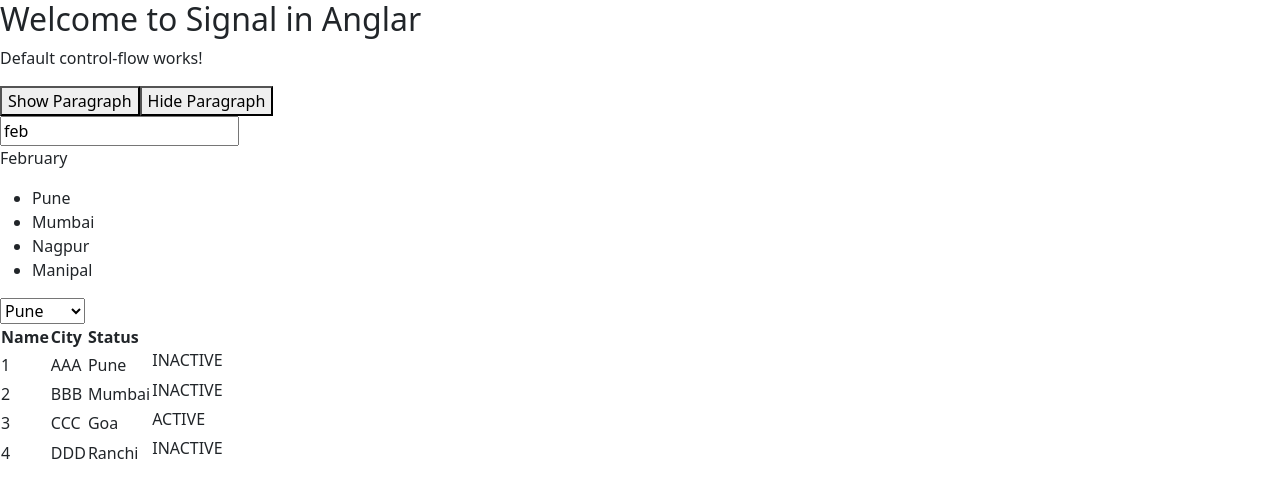
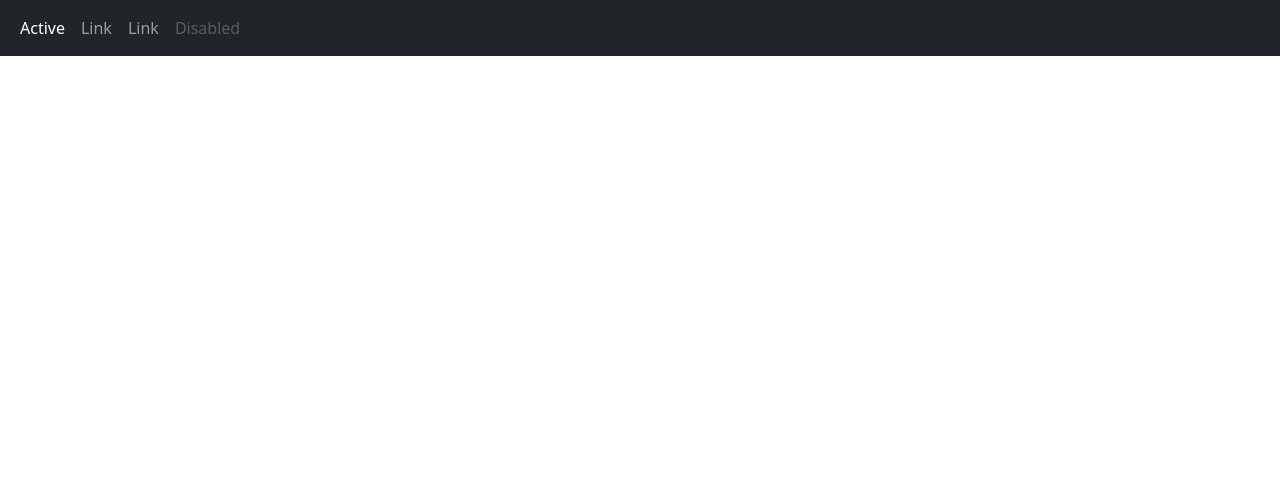
Before and after one commit to sumitbasu116/angular20Tutorial, an Angular app: page /control-flow-statement in a window 1280 px wide. Before the commit this address led to /. Shown: the top 498 px of the page. Built offline with nearby package versions, Linux system fonts and the light colour scheme.

Commit message:
Routing part2-include basic Bootstrap Nav bar

```diff
--- a/src/app/app.html
+++ b/src/app/app.html
@@ -1,3 +1,18 @@
-<h2>Welcome to Signal in Anglar</h2>
-
-<app-control-flow/>
+<nav class="navbar navbar-expand-sm bg-dark navbar-dark">
+  <div class="container-fluid">
+    <ul class="navbar-nav">
+      <li class="nav-item">
+        <a class="nav-link active" href="#">Active</a>
+      </li>
+      <li class="nav-item">
+        <a class="nav-link" href="#">Link</a>
+      </li>
+      <li class="nav-item">
+        <a class="nav-link" href="#">Link</a>
+      </li>
+      <li class="nav-item">
+        <a class="nav-link disabled" href="#">Disabled</a>
+      </li>
+    </ul>
+  </div>
+</nav>
--- a/src/app/app.routes.ts
+++ b/src/app/app.routes.ts
@@ -1,3 +1,23 @@
 import { Routes } from '@angular/router';
+import { Admin } from './components/admin/admin';
+import { ControlFlow } from './components/control-flow/control-flow';
+import { DataBinding } from './components/data-binding/data-binding';
 
-export const routes: Routes = [];
+export const routes: Routes = [
+    {
+         path:'admin',
+         component:Admin
+    },
+    {
+         path:'control-flow-statement',
+         component:ControlFlow
+    },
+    {
+         path:'data-binding',
+         component:DataBinding
+    },
+    {
+         path:'signal',
+         component:DataBinding
+    }
+];
--- a/src/app/components/control-flow/control-flow.html
+++ b/src/app/components/control-flow/control-flow.html
@@ -3,7 +3,7 @@
 } @else{
 <p>Default control-flow works!</p>
 }
-<button (click)="showP()">Show Paragraph</button>
+<button class="btn btn-success" (click)="showP()">Show Paragraph</button>
 <button (click)="hideP()">Hide Paragraph</button>
 
 <br>
```
